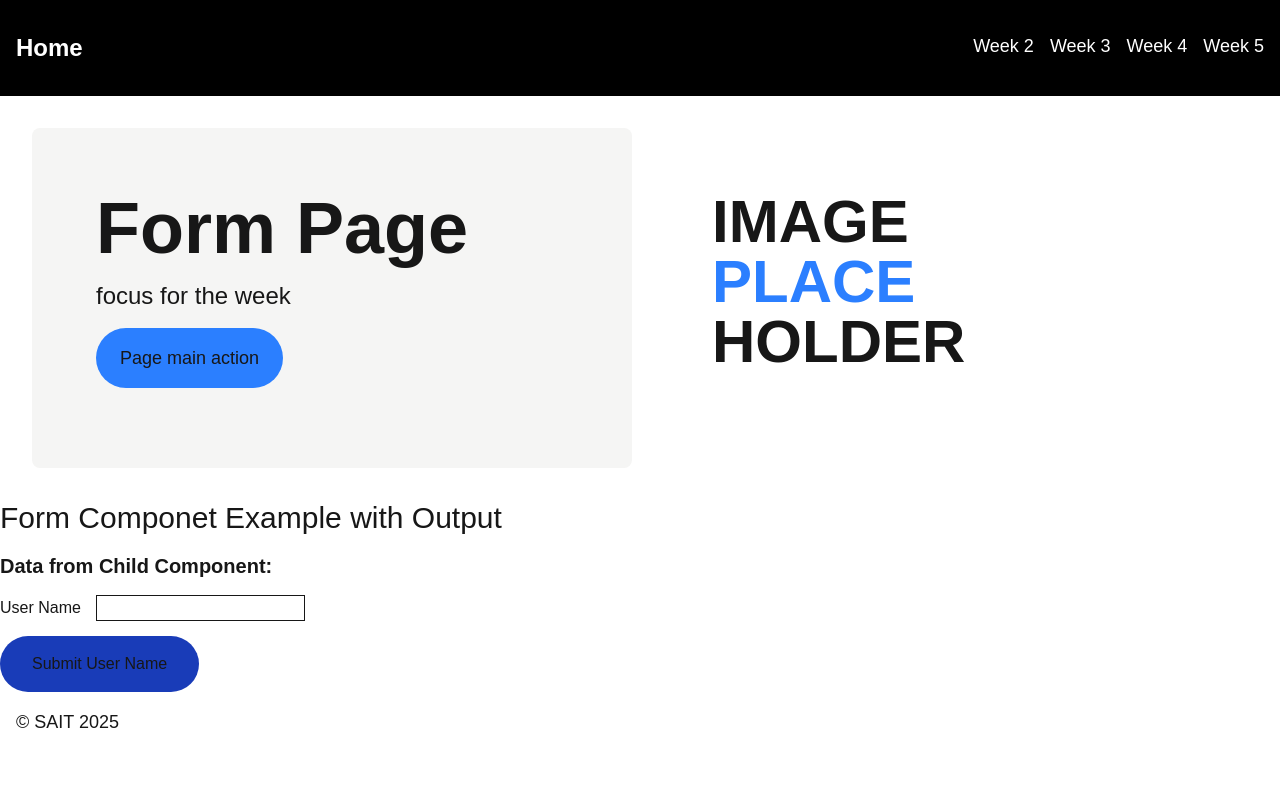
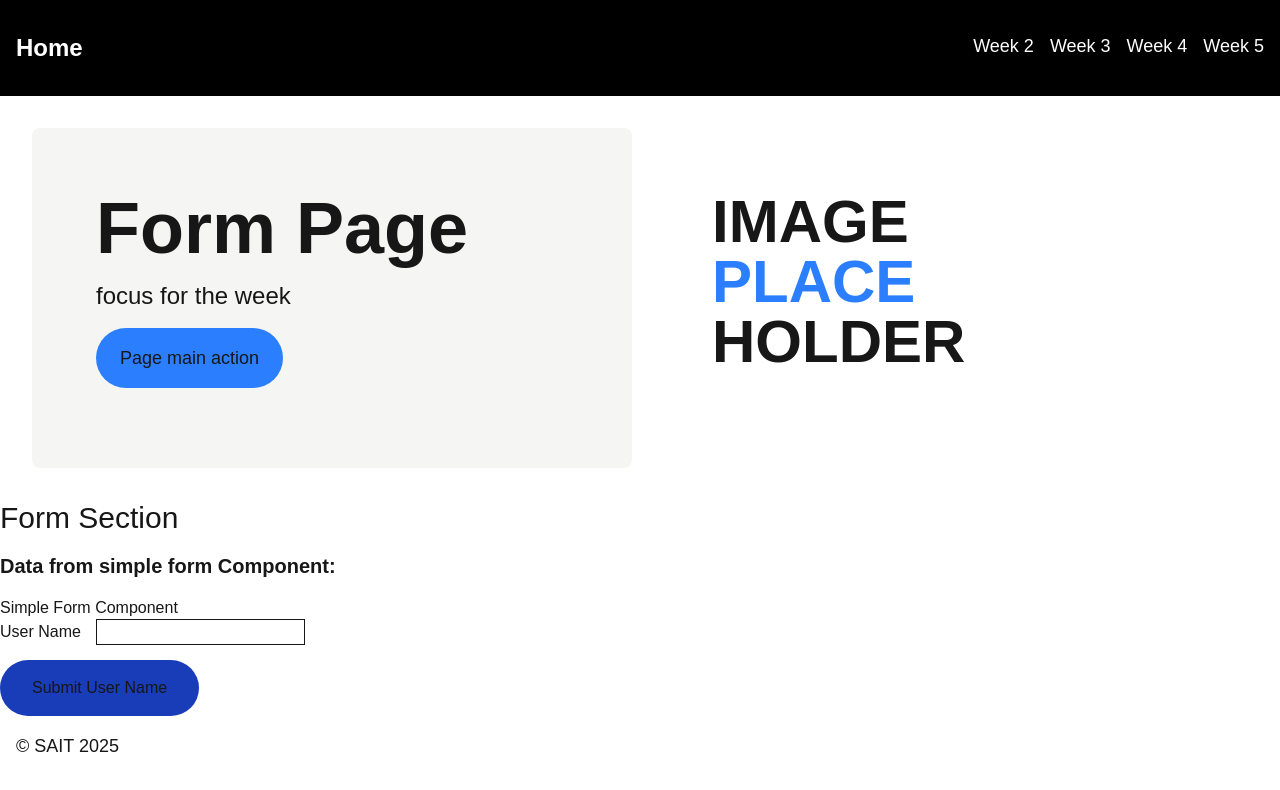
Before and after one commit to louielynmata/cprg-306-demo-site, a Next.js app: page /week-5 in a window 1280 px wide. Shown: the top 790 px of the page. Built offline with nearby package versions, Linux system fonts and the light colour scheme.

Commit message:
imporved form subcomponent labels

```diff
--- a/app/components/FormSection.js
+++ b/app/components/FormSection.js
@@ -4,7 +4,6 @@ import SimpleForm from "./SimpleForm";
 
 export default function FormSection() {
   const [formData, setFormData] = useState("");
-
   function handleChildData(data) {
     setFormData(data);
   }
@@ -12,9 +11,9 @@ export default function FormSection() {
   return (
     <section>
       <header>
-        <h2 className="text-3xl mb-4">Form Componet Example with Output</h2>
+        <h2 className="text-3xl mb-4">Form Section</h2>
         <p className="text-xl font-bold my-4">
-          Data from Child Component: {formData}
+          Data from simple form Component: {formData}
         </p>
       </header>
       <SimpleForm onDataSend={handleChildData} />
--- a/app/components/SimpleForm.js
+++ b/app/components/SimpleForm.js
@@ -15,6 +15,7 @@ export default function SimpleForm({ onDataSend }) {
 
   return (
     <form onSubmit={handleSubmit}>
+      <legend>Simple Form Component</legend>
       <label htmlFor="user-name">User Name</label>
       <input
         type="text"
```
